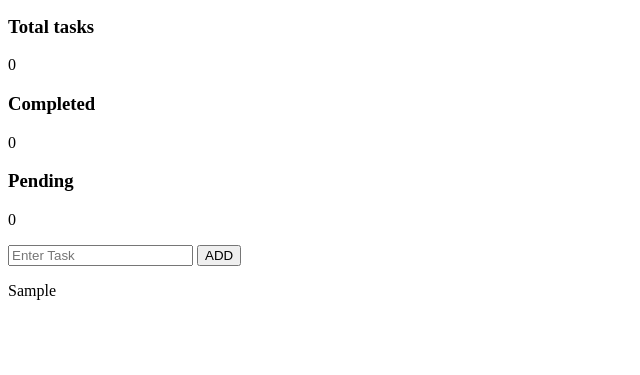
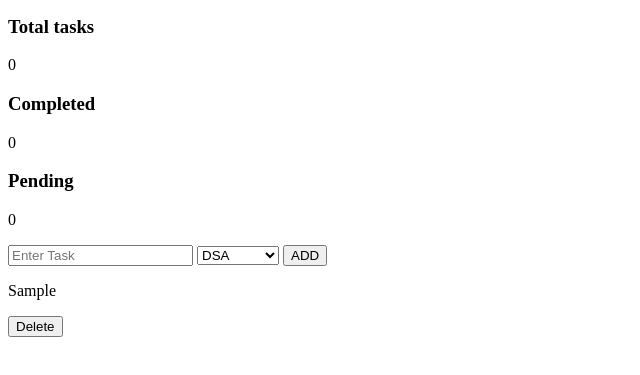
Before and after one commit to rawatvipin756/devTrack, a plain HTML site: page index.html in a window 1280 px wide. Both pictures are taken after typing "Sample" into the empty fields and a click on the button "ADD". Shown: the part 101-476 px from the top of the page, without its empty margins (0-640 px from the left). Drawn offline with Linux system fonts and the light colour scheme.

Commit message:
added delete button

```diff
--- a/index.html
+++ b/index.html
@@ -30,7 +30,14 @@
             <section id="formSection">
                 <form id="taskForm">
                     <input id="inputTask" placeholder="Enter Task">
-                    <button type="button" id="addBtn">ADD</button>
+                    <select id="selectOpt">
+                        <option value="DSA">DSA</option>
+                        <option value="Javascript">Javascript</option>
+                        <option value="C++">C++</option>
+                        <option value="Projects">Projects</option>
+                        <option value="Other">Other</option>
+                    </select>
+                    <button type="submit" id="addBtn">ADD</button>
                 </form>
             </section>
             <section id="allTasks"></section>
--- a/script.js
+++ b/script.js
@@ -1,5 +1,6 @@
 let dashBoard=document.getElementById("dashBoard");
 let inputTask=document.getElementById("inputTask");
+let taskForm=document.getElementById("taskForm");
 let addBtn=document.getElementById("addBtn");
 let allTasks=document.getElementById("allTasks");
 
@@ -7,14 +8,28 @@ let tasks=[];
 
 function displayTasks(){
     allTasks.innerHTML = "";
-    tasks.forEach((task)=> {
+    tasks.forEach((task,index)=> {
+        let allTask=document.createElement("div");
         let input=document.createElement("p");
         input.innerText=task;
-        allTasks.appendChild(input);
+
+        let delBtn=document.createElement("button");
+        delBtn.innerText="Delete";
+
+        delBtn.addEventListener("click",()=> {
+            tasks.splice(index,1);
+            displayTasks();
+        });
+
+        allTask.appendChild(input);
+        allTask.appendChild(delBtn);
+
+        allTasks.appendChild(allTask);
     });
 }
 
-addBtn.addEventListener("click",()=> {
+taskForm.addEventListener("submit",(e)=> {
+    e.preventDefault();
     if(inputTask.value.trim()===""){
         return;
     }
```
